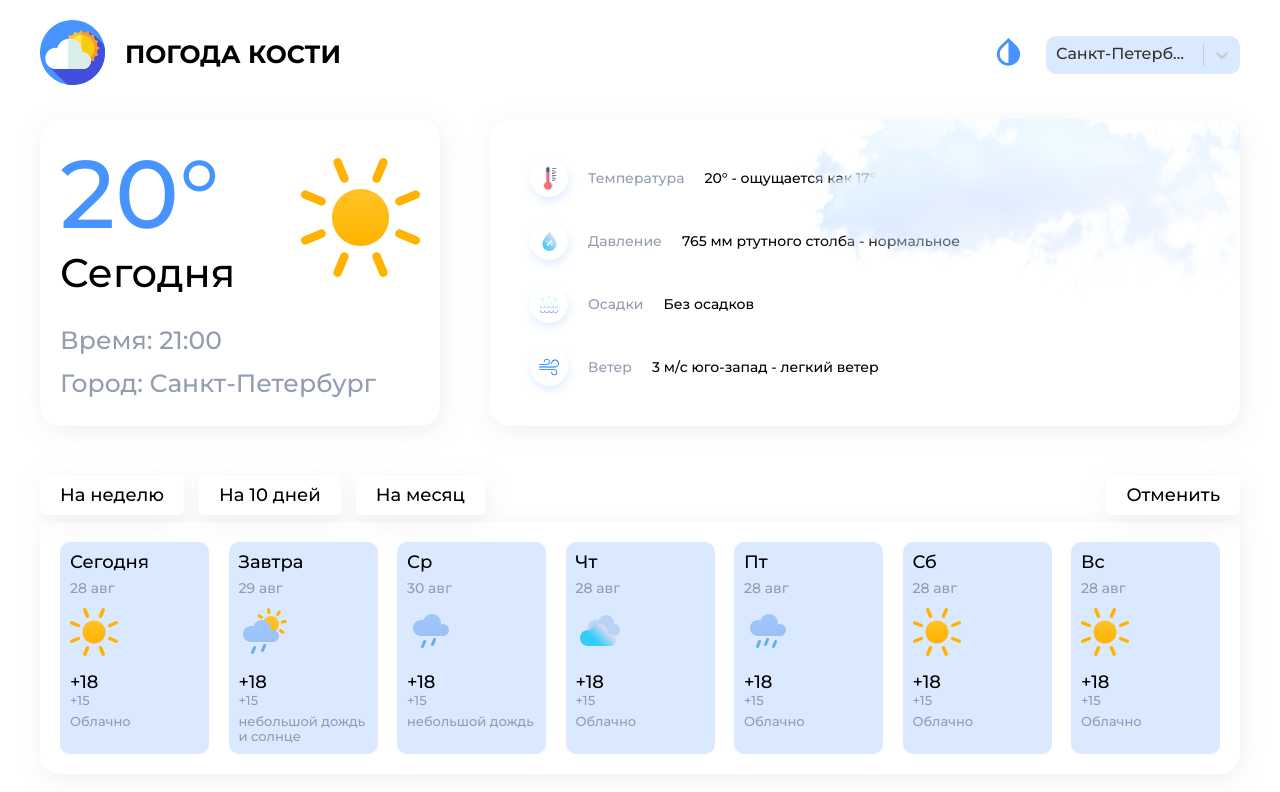
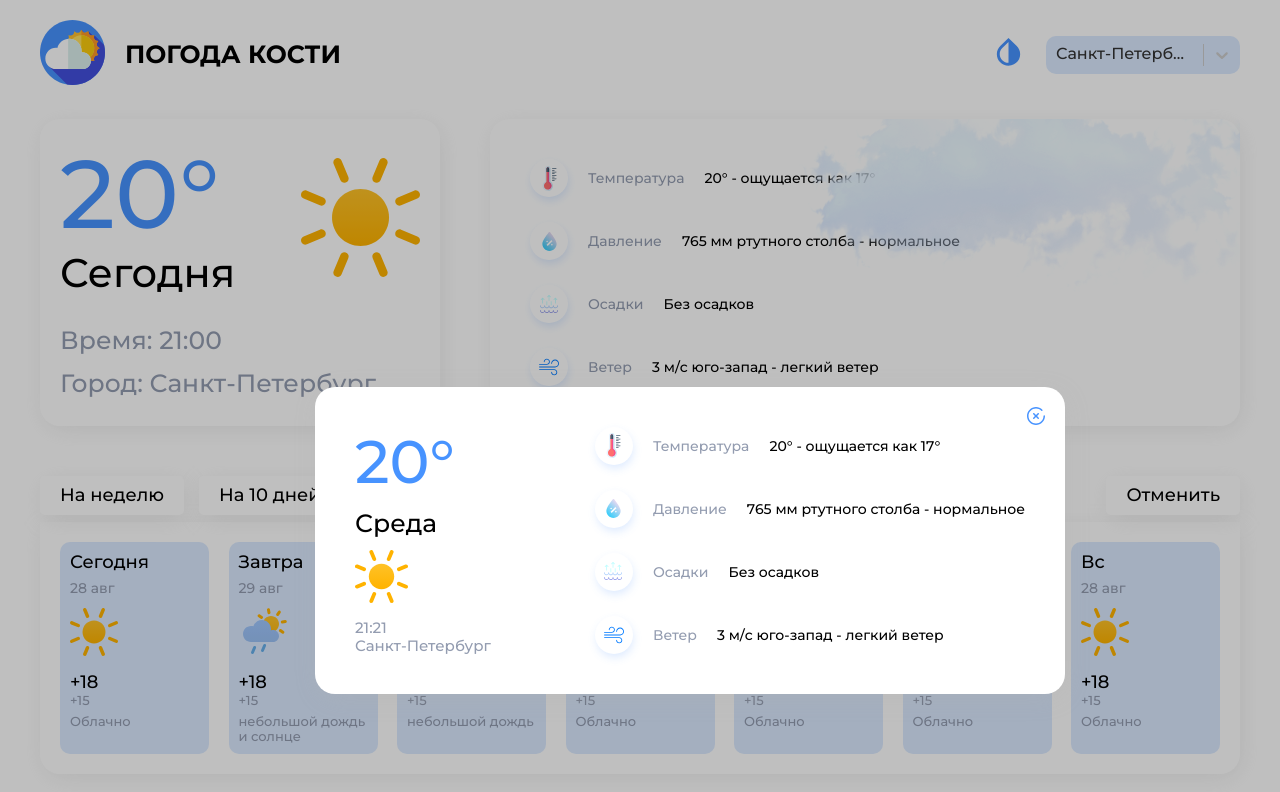
Before and after one commit to kostya-alch/weather-app, a React (Create React App) app: page / in a window 1280 px wide. Shown: the top 792 px of the page. Built offline with nearby package versions, Linux system fonts and the light colour scheme.

Commit message:
add popup component

```diff
--- a/src/App.tsx
+++ b/src/App.tsx
@@ -2,8 +2,11 @@
 import { Home } from './pages/Home/components/Home';
 import { MonthStatistics } from './pages/MonthStatictics/components/MonthStatistics';
 import { Header } from './shared/Header/Header';
+import { Popup } from './shared/Popup/Popup';
 function App() {
   return (
+    <div className="global-container">
+      <Popup />
       <div className="container">
         <Header />
         <Switch>
@@ -11,6 +14,7 @@
           <Route path="/month-statistics" exact component={MonthStatistics} />
         </Switch>
       </div>
+    </div>
   );
 }
 
--- /dev/null
+++ b/src/shared/Popup/Popup.module.scss
@@ -0,0 +1,67 @@
+@import '../../styles/variables.scss';
+
+.popup {
+  position: absolute;
+  top: 50%;
+  left: calc(50% - 325px);
+  z-index: 1001;
+  display: flex;
+  align-items: center;
+  justify-content: space-between;
+  padding: 40px;
+  max-width: 750px;
+  width: 100%;
+  background: $lite-background;
+  box-shadow: $box-shadow;
+  border-radius: $border-radius;
+  background: $lite-background;
+}
+
+.blur {
+  position: absolute;
+  z-index: 1000;
+  width: 100%;
+  height: 100vh;
+  background: rgba(0, 0, 0, 0.25);
+}
+
+.close {
+  position: absolute;
+  top: 20px;
+  right: 20px;
+  cursor: pointer;
+  svg {
+    transition: 0.3s;
+  }
+  &:hover {
+    svg {
+      transform: rotate(360deg);
+    }
+  }
+}
+
+.day {
+  .day__temp {
+    font-weight: 500;
+    font-size: 60px;
+    color: $primary-color;
+    margin-bottom: 12px;
+  }
+  .day__name {
+    font-size: 25px;
+    line-height: 30px;
+    margin-bottom: 12px;
+  }
+  .img {
+    svg {
+      height: 53px;
+      width: 53px;
+      margin-bottom: 12px;
+    }
+  }
+  .day__time,
+  .day__city {
+    font-size: 15px;
+    color: $base-color;
+  }
+}
--- /dev/null
+++ b/src/shared/Popup/Popup.tsx
@@ -0,0 +1,59 @@
+import React from 'react';
+import { GlobalSvgSelector } from '../../assets/icons/global/GlobalSvgSelector';
+import { Item } from '../../pages/Home/components/ThisDayInfo/ThisDayInfo';
+import { ThisDayItem } from '../../pages/Home/components/ThisDayInfo/ThisDayItem';
+import s from './Popup.module.scss';
+interface Props {}
+
+export const Popup = ({}: Props) => {
+  const items = [
+    {
+      icon_id: 'temp',
+      name: 'Температура',
+      value: '20° - ощущается как 17°',
+    },
+    {
+      icon_id: 'pressure',
+      name: 'Давление',
+      value: '765 мм ртутного столба - нормальное',
+    },
+    {
+      icon_id: 'precipitation',
+      name: 'Осадки',
+      value: 'Без осадков',
+    },
+    {
+      icon_id: 'wind',
+      name: 'Ветер',
+      value: '3 м/с юго-запад - легкий ветер',
+    },
+  ];
+  return (
+    <>
+      <div className={s.blur}></div>
+      <div className={s.popup}>
+        <div className={s.day}>
+          <div className={s.day__temp}>20°</div>
+          <div className={s.day__name}>Среда</div>
+          <div className={s.img}>
+            <GlobalSvgSelector id="sun" />
+          </div>
+          <div className={s.day__time}>
+            <span>21:21</span>
+          </div>
+          <div className={s.day__city}>
+            <span>Санкт-Петербург</span>
+          </div>
+        </div>
+        <div className={s.this__day__info__items}>
+          {items.map((item: Item) => {
+            return <ThisDayItem key={item.icon_id} item={item} />;
+          })}
+        </div>
+        <div className={s.close}>
+          <GlobalSvgSelector id="close" />
+        </div>
+      </div>
+    </>
+  );
+};
--- a/src/styles/index.scss
+++ b/src/styles/index.scss
@@ -8,6 +8,7 @@
 }
 body {
   font-family: 'Montserrat', sans-serif;
+  position: relative;
 }
 .container {
   max-width: 1200px;
```
Lines whose indentation alone changed are shown as unchanged.
